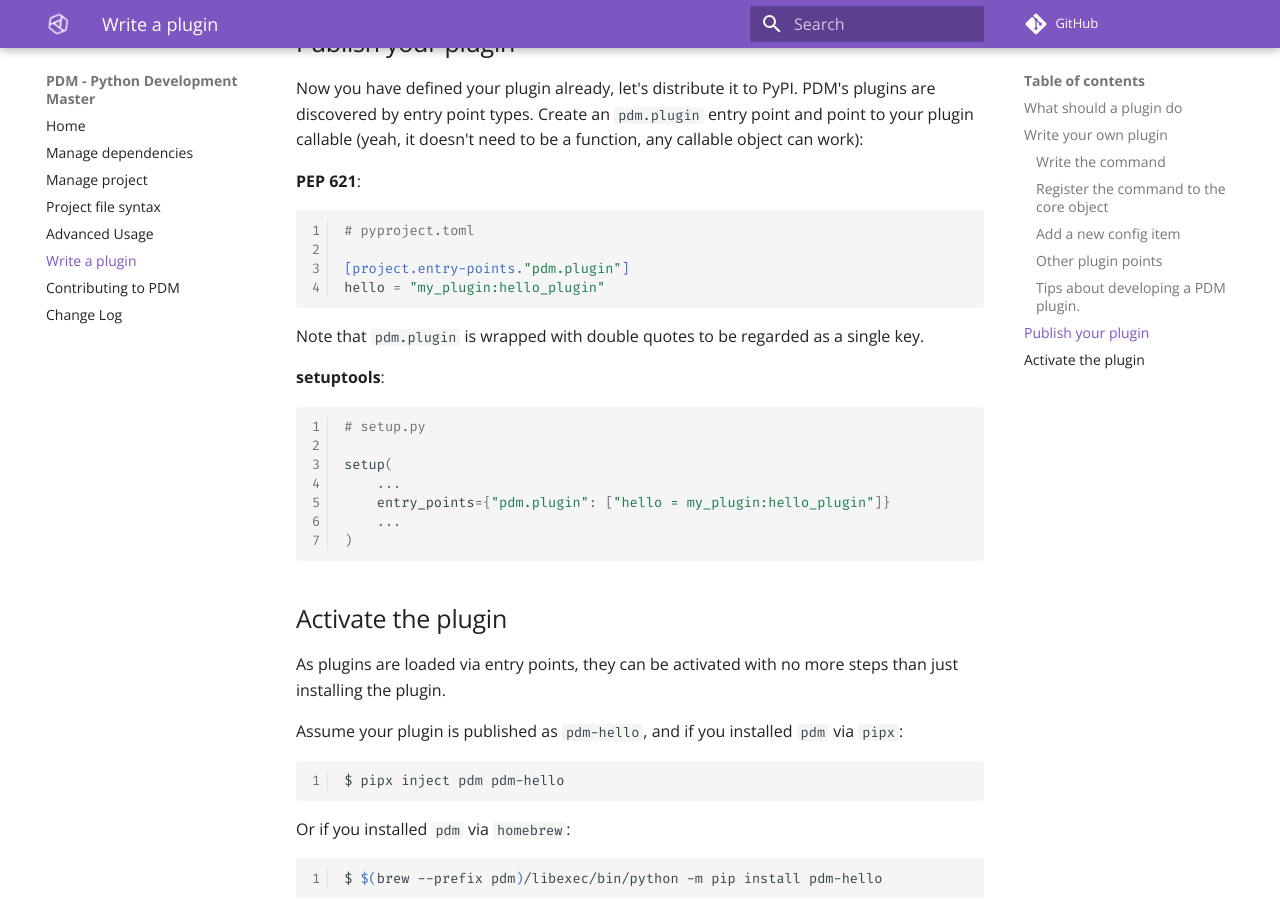
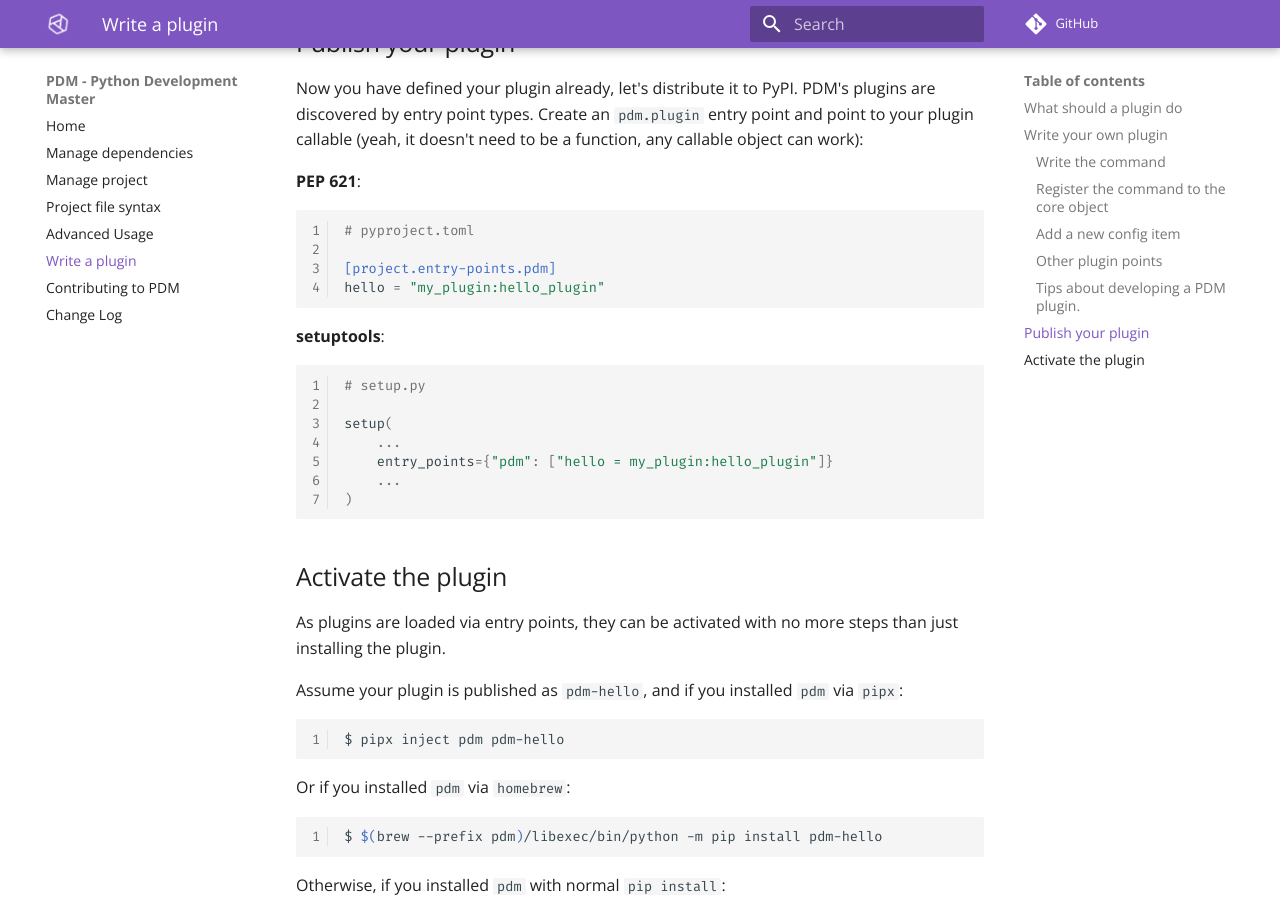
Before and after one commit to ChrisSanderser/pd-ms, an MkDocs documentation site: the page built from docs/docs/plugin.md, in a window 1280 px wide and 900 px high, scrolled down 3765 px. Built offline with MkDocs 1.6.1 and Material for MkDocs 9.7.7, drawn with Linux system fonts in a browser that asks for light colours; comment, search, counter and statistics services are not loaded.

Commit message:
Update docs and add news entry

````diff
--- a/docs/docs/plugin.md
+++ b/docs/docs/plugin.md
@@ -155,11 +155,9 @@ Create an `pdm.plugin` entry point and point to your plugin callable (yeah, it d
 ```toml
 # pyproject.toml
 
-[project.entry-points."pdm.plugin"]
+[project.entry-points.pdm]
 hello = "my_plugin:hello_plugin"
 ```
-
-Note that `pdm.plugin` is wrapped with double quotes to be regarded as a single key.
 
 **setuptools**:
 
@@ -168,7 +166,7 @@ Note that `pdm.plugin` is wrapped with double quotes to be regarded as a single
 
 setup(
     ...
-    entry_points={"pdm.plugin": ["hello = my_plugin:hello_plugin"]}
+    entry_points={"pdm": ["hello = my_plugin:hello_plugin"]}
     ...
 )
 ```
````
Also changed, not shown: news/318.feature.md (added, +2 -0 lines).
